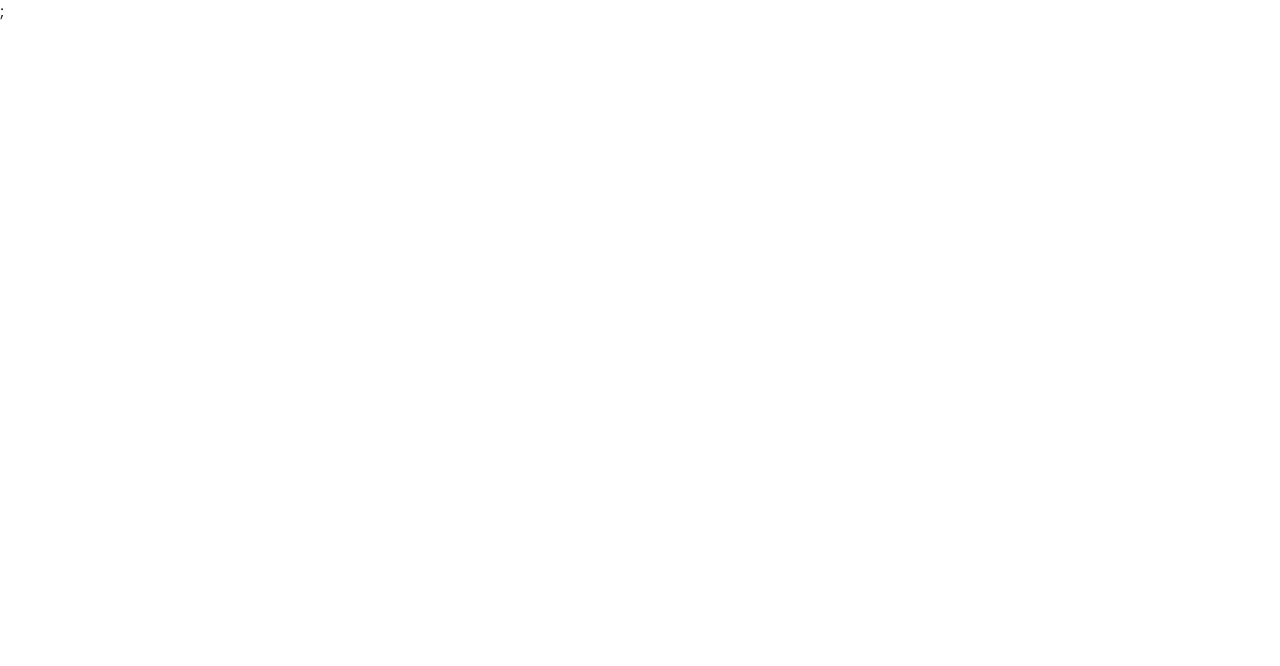
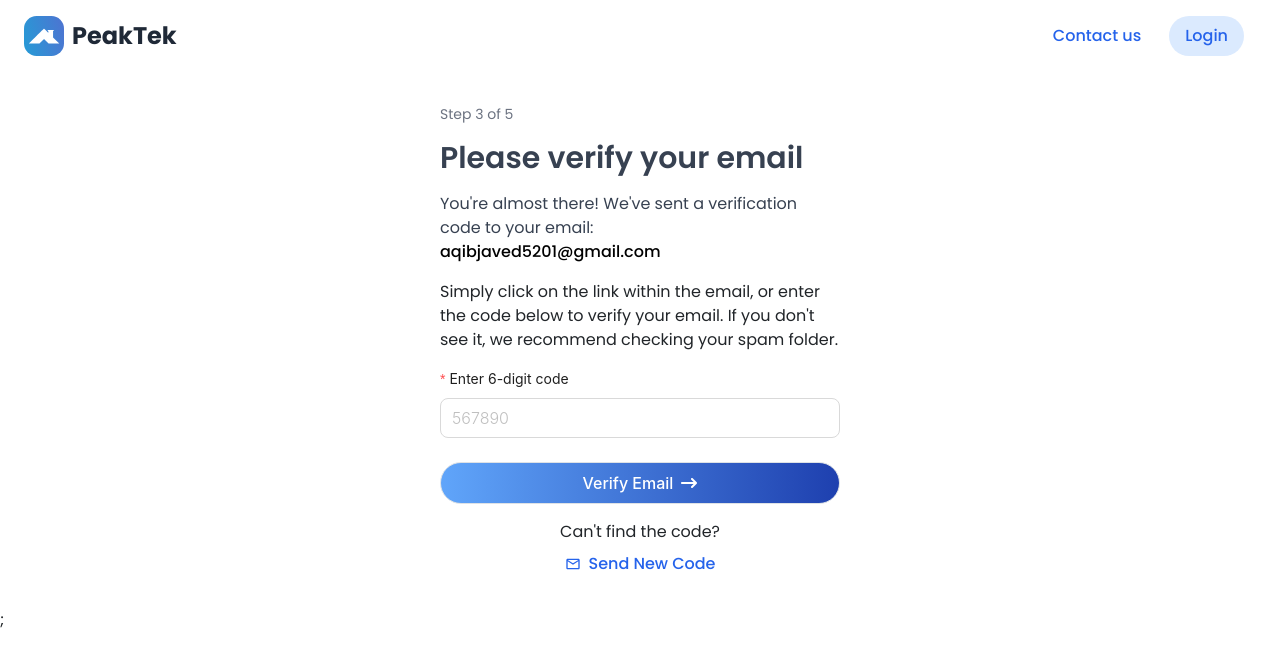
Before and after one commit to Abdulcomsian/peaktek, a React (Vite) app: page /verify-email in a window 1280 px wide. Before the commit this address had no page. Shown: the top 666 px of the page. Built offline with nearby package versions, Linux system fonts and the light colour scheme.

Commit message:
create-verify email and password page

```diff
--- a/src/Routes/index.jsx
+++ b/src/Routes/index.jsx
@@ -1,6 +1,6 @@
 import { BrowserRouter, Route, Routes } from "react-router-dom";
-import Login from "../authentication/login";
-import RegisterPage from "../authentication/register";
+import LoginPage from "../authentication/Login";
+import RegisterPage from "../authentication/Register";
 import MainBoardLayout from "../Boards/MainBoard/MainBoardLayout";
 
 import AppLayout from "../components/Layout";
@@ -8,13 +8,17 @@ import CustomerAgreementPage from "../pages/CustomerAgreement";
 import MaterialOrderPage from "../pages/MaterialOrder";
 import WarrantyInformationPage from "../pages/WarrantyInformation";
 import CommissionAgreementPage from "../pages/CommisionAgreement";
+import CreatePassword from "../authentication/CreatePassword";
+import VerifyEmail from "../authentication/VerifyEmail";
 
 export function AppRoute() {
   return (
     <BrowserRouter>
       <Routes>
-        <Route path="/login" element={<Login />} />
+        <Route path="/login" element={<LoginPage />} />
         <Route path="/register" element={<RegisterPage />} />
+        <Route path="/create-password" element={<CreatePassword />} />
+        <Route path="/verify-email" element={<VerifyEmail />} />
         <Route element={<AppLayout />}>
           <Route
             path="/customer-agreement"
--- /dev/null
+++ b/src/authentication/CreatePassword/index.jsx
@@ -0,0 +1,56 @@
+import React from "react";
+
+import Button from "../../components/Button";
+import { Form, Input, Checkbox } from "antd";
+import { useNavigate } from "react-router-dom";
+import { FaArrowRightLong, FaArrowLeftLong } from "react-icons/fa6";
+import Navbar from "../../components/Authentication/Navbar";
+const CreatePassword = () => {
+  return (
+    <div className="mx-auto max-w-7xl px-2 sm:px-6 lg:px-8">
+      <Navbar btnText="Login" />
+      <div className="flex items-center justify-center my-10">
+        <div className="max-w-md mx-auto my-2 p-4 ">
+          <p className="text-gray-500 text-sm mb-3">Step 2 of 5</p>
+          <h1 className="text-3xl font-semibold text-gray-700 mb-3">
+            Create your password
+          </h1>
+          <p className="text-gray-500 mb-3">
+            Passwords must contain at least 8 characters.
+          </p>
+          <Form layout="vertical" className="mb-3">
+            <Form.Item
+              label="Password"
+              name="password"
+              //   rules={[
+              //     { required: true, message: "Please enter your password" },
+              //   ]}
+            >
+              <Input.Password placeholder="Password" size="large" />
+            </Form.Item>
+            <Checkbox className="mb-3 text-gray-400">
+              I agree to Peaktek{" "}
+              <span className="underline cursor-pointer text-gray-500">
+                Terms of Service
+              </span>{" "}
+              and{" "}
+              <span className="underline cursor-pointer">Privacy Policy</span>.
+            </Checkbox>
+            <div className="flex justify-between">
+              <Button className="flex  items-center text-blue-600 font-medium text-base group">
+                <FaArrowLeftLong className="mr-1 transform transition-transform duration-300 group-hover:-translate-x-1" />
+                Back
+              </Button>
+              <Button className="flex justify-center  items-center bg-gradient-to-r from-blue-400 to-blue-800 text-white font-medium text-base hover:bg-custom-gradient border border-transparent rounded-full px-5 py-2  group">
+                Continue{" "}
+                <FaArrowRightLong className="ml-2 transform transition-transform duration-300 group-hover:translate-x-1" />
+              </Button>
+            </div>
+          </Form>
+        </div>
+      </div>
+    </div>
+  );
+};
+
+export default CreatePassword;
--- /dev/null
+++ b/src/authentication/VerifyEmail/index.jsx
@@ -0,0 +1,54 @@
+import React from "react";
+import Navbar from "../../components/Authentication/Navbar";
+import { Form, Input } from "antd";
+import Button from "../../components/Button";
+import { FaArrowRightLong } from "react-icons/fa6";
+import { MdOutlineMailOutline } from "react-icons/md";
+const VerifyEmail = () => {
+  return (
+    <div>
+      <Navbar btnText="Login" />
+      <div className="flex items-center justify-center ">
+        <div className="max-w-md mx-auto my-2 p-4 ">
+          <p className="text-gray-500 text-sm mb-3">Step 3 of 5</p>
+          <h1 className="text-3xl font-semibold text-gray-700 mb-3">
+            Please verify your email
+          </h1>
+          <p className="text-gray-700">
+            You're almost there! We've sent a verification code to your email:
+          </p>
+          <p className="mb-3 text-black font-medium">
+            {/*place dynamic Email here */}
+            aqibjaved5201@gmail.com
+          </p>
+          <p className="mb-3">
+            Simply click on the link within the email, or enter the code below
+            to verify your email. If you don't see it, we recommend checking
+            your spam folder.
+          </p>
+          <Form layout="vertical" className="mb-3">
+            <Form.Item
+              label="Enter 6-digit code "
+              name="password"
+              rules={[{ required: true, message: "This Field is required." }]}
+            >
+              <Input placeholder="567890" size="large" />
+            </Form.Item>
+
+            <Button className="w-full flex justify-center  items-center bg-gradient-to-r from-blue-400 to-blue-800 text-white font-medium text-base hover:bg-custom-gradient border border-transparent rounded-full px-5 py-2  group">
+              Verify Email
+              <FaArrowRightLong className="ml-2 transform transition-transform duration-300 group-hover:translate-x-1" />
+            </Button>
+          </Form>
+          <p className="text-center mb-2">Can't find the code?</p>
+          <Button className="w-full flex justify-center  items-center  text-blue-600 font-medium text-base   group">
+            <MdOutlineMailOutline className="mr-2 transform transition-transform duration-300 group-hover:translate-x-1" />
+            Send New Code
+          </Button>
+        </div>
+      </div>
+    </div>
+  );
+};
+
+export default VerifyEmail;
--- a/src/authentication/login/index.jsx
+++ b/src/authentication/login/index.jsx
@@ -5,6 +5,7 @@ import { FcGoogle } from "react-icons/fc";
 import { MdFacebook } from "react-icons/md";
 import { Form, Input } from "antd";
 import { useNavigate } from "react-router-dom";
+import Navbar from "../../components/Authentication/Navbar";
 const LoginPage = () => {
   const navigate = useNavigate();
   const handleNavigation = () => {
@@ -12,26 +13,10 @@ const LoginPage = () => {
   };
   return (
     <div className="mx-auto max-w-7xl px-2 sm:px-6 lg:px-8">
-      <div className="flex justify-between items-center px-4 py-3">
-        <div className="flex items-center">
-          <Logo className="w-10 h-10 mr-2" />
-          <h1 className="font-bold text-2xl text-gray-800 ">PeakTek</h1>
-        </div>
-        <div>
-          <Button className="text-blue-600 font-medium text-base  rounded-full px-3 py-2 mr-3">
-            Contact us
-          </Button>
-          <Button
-            className="text-blue-600 font-medium text-base bg-blue-100 hover:bg-blue-200 rounded-full px-3 py-2 mr-3"
-            onClick={handleNavigation}
-          >
-            Register
-          </Button>
-        </div>
-      </div>
-      <div className="max-w-md mx-auto my-2">
+      <Navbar btnText="Register" />
+      <div className="max-w-md mx-auto mt-6">
         <div className="flex flex-col">
-          <h1 className="font-bold text-xl text-gray-800 text-center mb-4">
+          <h1 className="font-semibold text-3xl text-gray-700 text-center mb-4">
             Log in to PeakTek
           </h1>
           <Button className="flex justify-center items-center text-gray-700 font-medium text-base  hover:bg-blue-50 border border-blue-200 rounded-full px-3 py-2 mr-3 mb-4">
--- a/src/authentication/register/index.jsx
+++ b/src/authentication/register/index.jsx
@@ -6,33 +6,16 @@ import { MdFacebook } from "react-icons/md";
 import { Form, Input } from "antd";
 import { FaArrowRightLong } from "react-icons/fa6";
 import { useNavigate } from "react-router-dom";
+import Navbar from "../../components/Authentication/Navbar";
 const RegisterPage = () => {
   const navigate = useNavigate();
-  const handleNavigation = () => {
-    navigate("/login");
-  };
+
   return (
     <div className="mx-auto max-w-7xl px-2 sm:px-6 lg:px-8">
-      <div className="flex justify-between items-center px-4 py-3">
-        <div className="flex items-center">
-          <Logo className="w-10 h-10 mr-2" />
-          <h1 className="font-bold text-2xl text-gray-800 ">PeakTek</h1>
-        </div>
-        <div>
-          <Button className="text-blue-600 font-medium text-base  rounded-full px-3 py-2 mr-3">
-            Contact us
-          </Button>
-          <Button
-            className="text-blue-600 font-medium text-base bg-blue-100 hover:bg-blue-200 rounded-full px-3 py-2 mr-3"
-            onClick={handleNavigation}
-          >
-            Login
-          </Button>
-        </div>
-      </div>
-      <div className="max-w-md mx-auto ">
+      <Navbar btnText="Login" />
+      <div className="max-w-md mx-auto mt-10">
         <div className="flex flex-col">
-          <h1 className="font-bold text-xl text-gray-800 text-center mb-4">
+          <h1 className="font-semibold text-3xl text-gray-700 text-center mb-4">
             Register to PeakTek
           </h1>
           <p className="mb-4">
--- /dev/null
+++ b/src/components/Authentication/Navbar/index.jsx
@@ -0,0 +1,36 @@
+import React from "react";
+import { useNavigate } from "react-router-dom";
+import Logo from "../../../components/Logo";
+import Button from "../../../components/Button";
+const Navbar = ({ btnText }) => {
+  const navigate = useNavigate();
+  const handleNavigation = (route) => {
+    navigate(route);
+  };
+  return (
+    <div className="flex justify-between items-center px-4 py-3">
+      <div className="flex items-center">
+        <Logo className="w-10 h-10 mr-2" />
+        <h1
+          className="font-bold text-2xl text-gray-800"
+          onClick={() => handleNavigation("/")}
+        >
+          PeakTek
+        </h1>
+      </div>
+      <div>
+        <Button className="text-blue-600 font-medium text-base  rounded-full px-3 py-2 mr-3">
+          Contact us
+        </Button>
+        <Button
+          className="text-blue-600 font-medium text-base bg-blue-100 hover:bg-blue-200 rounded-full px-3 py-2 mr-3"
+          onClick={() => handleNavigation("/register")}
+        >
+          {btnText}
+        </Button>
+      </div>
+    </div>
+  );
+};
+
+export default Navbar;
--- a/src/components/Navbar.jsx
+++ /dev/null
@@ -1,20 +0,0 @@
-import { Link } from "react-router-dom";
-import "./navbar.css";
-
-export default function Navbar() {
-  return (
-    <nav className="auth-navbar">
-      <div className="logo">LOGO</div>
-      <ul className="nav-links">
-        <li className="nav-links-item">
-          <Link>Contact us</Link>
-        </li>
-        <li className="nav-links-item">
-          <Link to="/register" className="btn btn--primary-lighter">
-            Register
-          </Link>
-        </li>
-      </ul>
-    </nav>
-  );
-}
--- a/src/components/navbar.css
+++ /dev/null
@@ -1,20 +0,0 @@
-.auth-navbar {
-  display: flex;
-  align-items: center;
-  justify-content: space-between;
-  padding-block: 1.5rem;
-
-  /* font-size: 1.6rem; */
-}
-
-.nav-links {
-  display: flex;
-  align-items: center;
-  gap: 2rem;
-  padding-left: 0;
-  margin-bottom: 0;
-}
-
-.nav-links-item {
-  list-style: none;
-}
```
